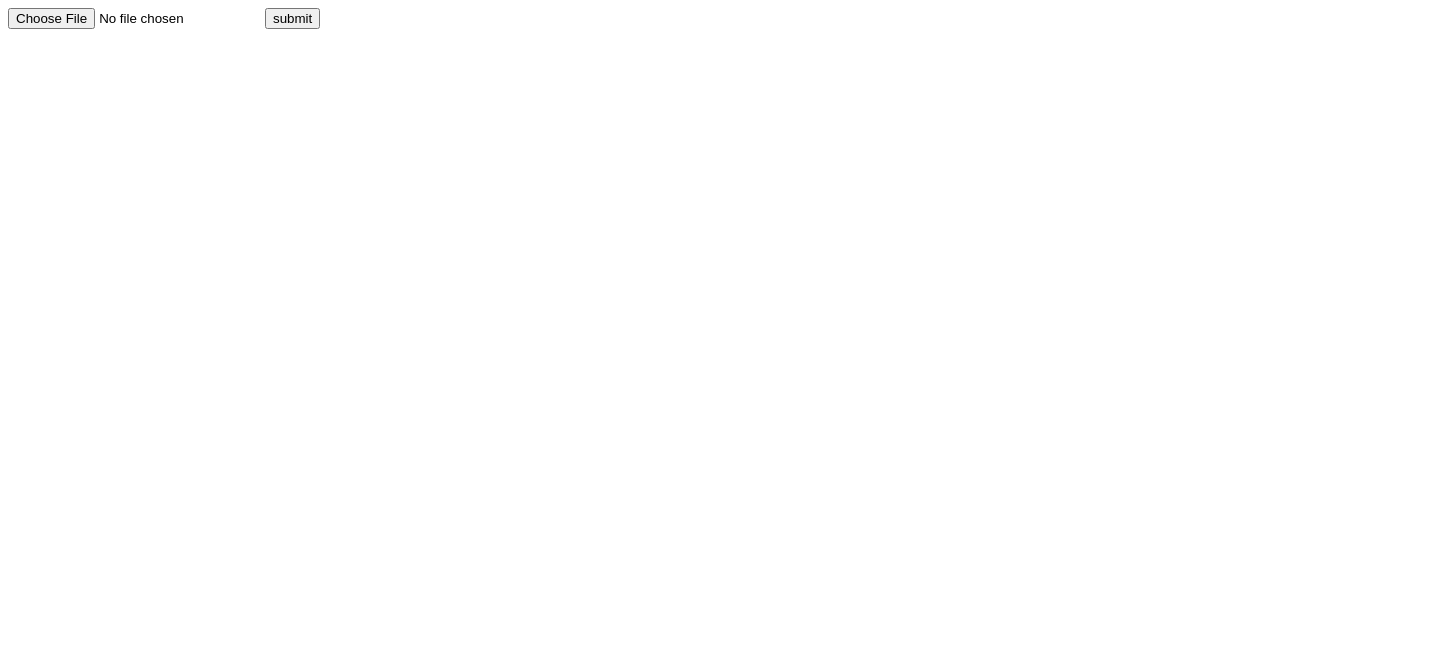
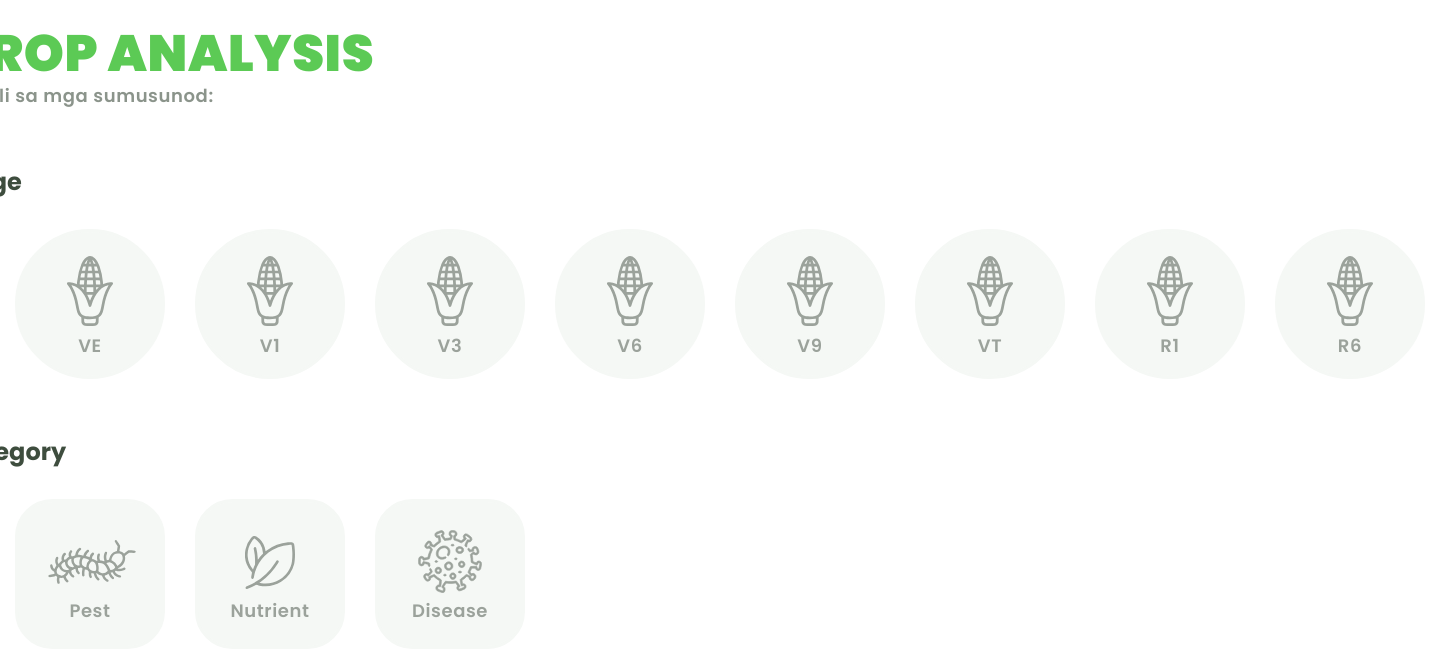
Before and after one commit to miguelcemiller/corn-analysis-api, a Flask app: page / in a window 1440 px wide; the page is wider, and only the part inside the window is pictured. Before the commit the part shown is almost empty. Shown: the top 657 px of that part. Run offline with Flask 2, Linux system fonts and the light colour scheme; tables that the repository leaves empty hold one stand-in row (values such as "Sample post").

Commit message:
started UI development

```diff
--- a/config.py
+++ b/config.py
@@ -10,6 +10,11 @@ class Config:
     STATIC_FOLDER = 'static'
     TEMPLATES_FOLDER = 'templates'
 
+    FLASK_APP = os.environ.get("FLASK_APP")
+    FLASK_ENV = os.environ.get("FLASK_ENV")
+    FLASK_RUN_PORT = os.environ.get("FLASK_RUN_PORT")
+    FLASK_RUN_HOST = os.environ.get("FLASK_RUN_HOST")
+
 DB_HOST = os.environ.get("DB_HOST")
 DB_USER = os.environ.get("DB_USER")
 DB_PASS = os.environ.get("DB_PASS")
--- /dev/null
+++ b/static/styles/main.css
@@ -0,0 +1,189 @@
+@import url("https://fonts.googleapis.com/css2?family=Poppins:wght@400;500;600;700;900&display=swap");
+
+:root {
+  --primary: #5cca55;
+  --bg: #ffffff;
+
+  --icon: #9ba29b;
+  --icon-selected: #5cca55;
+  --icon-bg: #f5f8f5;
+  --icon-bg-selected: #fefefe;
+
+  --text-header: #3e4d3e;
+  --text-body: #9ba29b;
+
+  --border: 3.5px solid #f5f8f5;
+  --border-hover: 3.5px solid #9ba29b;
+  --border-selected: 3.5px solid #5cca55;
+}
+
+* {
+  margin: 0;
+  padding: 0;
+  box-sizing: border-box;
+}
+
+body {
+  background-color: var(--bg);
+  font-family: "Poppins", sans-serif;
+
+  display: flex;
+  flex-direction: column;
+  align-items: center;
+}
+
+/* Container */
+.container {
+  width: 1540px;
+  padding-top: 15px;
+}
+
+/* Header Container */
+.header-container > span:first-child {
+  font-size: 51px;
+  font-weight: 800;
+  letter-spacing: 0.6px;
+
+  color: var(--primary);
+  display: block;
+}
+
+.header-container > span:nth-child(2) {
+  font-size: 18px;
+  font-weight: 600;
+  letter-spacing: 0.6px;
+
+  color: rgba(62, 77, 62, 0.6);
+
+  margin-top: -10px;
+  display: block;
+}
+
+/* Subheader Container */
+.subheader-container {
+  font-size: 24px;
+  font-weight: 700;
+  color: var(--text-header);
+  display: block;
+
+  padding-top: 55px;
+}
+
+/* Stages Container */
+.stages-container {
+  display: flex;
+  column-gap: 30px;
+}
+
+/* Stage Icon Container */
+.stage-icon-container {
+  height: 150px;
+  width: 150px;
+  border-radius: 50%;
+
+  background-color: var(--icon-bg);
+  border: var(--border);
+
+  display: flex;
+  flex-direction: column;
+  align-items: center;
+  justify-content: center;
+
+  cursor: pointer;
+
+  padding-top: 6px;
+}
+
+.stage-icon-container > img {
+  height: 70px;
+  width: auto;
+}
+
+.stage-icon-container > span {
+  font-size: 18px;
+  font-weight: 600;
+  letter-spacing: 0.6px;
+
+  color: var(--text-body);
+  padding-top: 6px;
+}
+
+/* Categories Container */
+.categories-container {
+  display: flex;
+  column-gap: 30px;
+}
+
+/* Category Icon Container */
+.category-icon-container {
+  height: 150px;
+  width: 150px;
+  border-radius: 25%;
+
+  background-color: var(--icon-bg);
+  border: var(--border);
+
+  display: flex;
+  flex-direction: column;
+  align-items: center;
+  justify-content: center;
+
+  cursor: pointer;
+
+  position: relative;
+}
+
+.category-icon-container:nth-child(1) > img {
+  position: absolute;
+  top: 16px;
+}
+
+.category-icon-container:nth-child(2) > img {
+  position: absolute;
+  top: 34px;
+}
+
+.category-icon-container:nth-child(3) > img {
+  position: absolute;
+  top: 28px;
+}
+
+.category-icon-container > span {
+  font-size: 18px;
+  font-weight: 600;
+  letter-spacing: 0.6px;
+  color: var(--text-body);
+
+  position: absolute;
+  bottom: 22px;
+}
+
+/* Utilities */
+a {
+  text-decoration: none;
+}
+
+img,
+span {
+  user-select: none;
+  -webkit-user-drag: none;
+}
+
+.hidden {
+  display: none;
+}
+
+.padding-content {
+  padding: 0px 65px;
+  padding-top: 30px;
+}
+
+.icon-selected {
+  background-color: var(--icon-bg-selected);
+  border: var(--border-selected);
+}
+
+.icon-hover:hover {
+  background-color: var(--bg);
+  border: var(--border-hover);
+}
--- a/templates/index.html
+++ b/templates/index.html
@@ -1,15 +1,148 @@
-{% extends 'main.html' %}
+{% extends 'main.html' %} {% block content %}
 
-{% block content %}
+<div class="container">
+  <div class="header-container">
+    <span>CROP ANALYSIS</span>
+    <span>Pumili sa mga sumusunod:</span>
+  </div>
 
-<form action="/" method="POST" enctype="multipart/form-data">
-    <input type="file" name="image" accept="image/*">
-    <input type="submit" value="submit">
-</form>
+  <span class="subheader-container">Stage</span>
+  <div class="stages-container padding-content">
+    <div class="stage-icon-container icon-hover">
+      <img src="/static/images/assets/stage.svg" draggable="false" />
+      <span>VE</span>
+    </div>
+    <div class="stage-icon-container icon-hover">
+      <img src="/static/images/assets/stage.svg" draggable="false" />
+      <span>V1</span>
+    </div>
+    <div class="stage-icon-container icon-hover">
+      <img src="/static/images/assets/stage.svg" draggable="false" />
+      <span>V3</span>
+    </div>
+    <div class="stage-icon-container icon-hover">
+      <img src="/static/images/assets/stage.svg" draggable="false" />
+      <span>V6</span>
+    </div>
+    <div class="stage-icon-container icon-hover">
+      <img src="/static/images/assets/stage.svg" draggable="false" />
+      <span>V9</span>
+    </div>
+    <div class="stage-icon-container icon-hover">
+      <img src="/static/images/assets/stage.svg" draggable="false" />
+      <span>VT</span>
+    </div>
+    <div class="stage-icon-container icon-hover">
+      <img src="/static/images/assets/stage.svg" draggable="false" />
+      <span>R1</span>
+    </div>
+    <div class="stage-icon-container icon-hover">
+      <img src="/static/images/assets/stage.svg" draggable="false" />
+      <span>R6</span>
+    </div>
+  </div>
+
+  <span class="subheader-container">Category</span>
+  <div class="categories-container padding-content">
+    <div class="category-icon-container icon-hover">
+      <img src="/static/images/assets/pest.svg" draggable="false" />
+      <span>Pest</span>
+    </div>
+    <div class="category-icon-container icon-hover">
+      <img src="/static/images/assets/nutrient.svg" draggable="false" />
+      <span>Nutrient</span>
+    </div>
+    <div class="category-icon-container icon-hover">
+      <img src="/static/images/assets/disease.svg" draggable="false" />
+      <span>Disease</span>
+    </div>
+  </div>
+</div>
+
+<!-- <div class="hidden">
+    <form action="/" method="POST" enctype="multipart/form-data">
+        <input type="file" name="image" accept="image/*">
+        <input type="submit" value="submit">
+    </form>
+
+    <input class="camera-input hidden" type="file" accept="image/*" capture="capture">
+
+    <button onclick="fetchJSON()">Fetch JSON from URL</button>
+</div> -->
 
 <script>
-    fetch('/api/pests')
-    .then(response => response.json())
-    .then(data => console.log(data))
+  // fetch('/api/pests')
+  // .then(response => response.json())
+  // .then(data => console.log(data))
+
+  // /* Mobile Detection */
+  // const cameraInput = document.getElementsByClassName("camera-input");
+
+  // if (/Android|webOS|iPhone|iPad|iPod|BlackBerry|IEMobile|Opera Mini/i.test(navigator.userAgent)){
+  //     // mobile
+  //     cameraInput.classList.add("hidden");
+  // } else{
+  //     // Not mobile
+  //     //cameraInput.classList.remove("hidden");
+  // }
+
+  /* Toggle Icons */
+  const stageIcons = document.querySelectorAll(".stage-icon-container");
+  const categoryIcons = document.querySelectorAll(".category-icon-container");
+
+  const stageIconsListener = (icons) => {
+    icons.forEach((icon) => {
+      icon.addEventListener("click", () => {
+        // Reset all
+        icons.forEach((icon) => {
+          icon.classList.remove("icon-selected");
+          const iconImage = icon.querySelector("img");
+          iconImage.src = "/static/images/assets/stage.svg";
+          const iconSpan = icon.querySelector("span");
+          iconSpan.style.color = "#9BA29B";
+
+          icon.classList.add("icon-hover");
+        });
+
+        // Change one
+        icon.classList.add("icon-selected");
+        const iconImage = icon.querySelector("img");
+        iconImage.src = "/static/images/assets/stage-alt.svg";
+        const iconSpan = icon.querySelector("span");
+        iconSpan.style.color = "#5cca55";
+
+        icon.classList.remove("icon-hover");
+      });
+    });
+  };
+
+  const categoryIconsListener = (icons) => {
+    icons.forEach((icon) => {
+      icon.addEventListener("click", () => {
+        // Change one
+        icon.classList.add("icon-selected");
+        const iconImage = icon.querySelector("img");
+        const iconSpan = icon.querySelector("span");
+
+        iconSpan.style.color = "#5cca55";
+        switch (iconSpan.innerHTML) {
+          case "Pest":
+            iconImage.src = "/static/images/assets/pest-alt.svg";
+            break;
+          case "Nutrient":
+            iconImage.src = "/static/images/assets/nutrient-alt.svg";
+            break;
+          case "Disease":
+            iconImage.src = "/static/images/assets/disease-alt.svg";
+            break;
+        }
+
+        icon.classList.remove("icon-hover");
+      });
+    });
+  };
+
+  stageIconsListener(stageIcons);
+  categoryIconsListener(categoryIcons);
 </script>
 {% endblock content %}
--- a/templates/main.html
+++ b/templates/main.html
@@ -4,7 +4,8 @@
     <meta charset="UTF-8">
     <meta http-equiv="X-UA-Compatible" content="IE=edge">
     <meta name="viewport" content="width=device-width, initial-scale=1.0">
-    <title>Sample Crop Analysis UI</title>
+    <link rel= "stylesheet" type= "text/css" href= "{{ url_for('static',filename='styles/main.css') }}">
+    <title>Crop Analysis UI</title>
 </head>
 <body>
     {% block content %}
--- a/views.py
+++ b/views.py
@@ -34,3 +34,9 @@ def home():
 def pests():
     pests = Pests.query.all()
     return pests
+
+
+@app.route('/submit', methods = ['POST', 'GET'])
+def submit():
+    print('The CNN model prediction will execute here...')
+    return render_template("submit.html")
```
Also changed, not shown: templates/submit.html (added, +17 -0 lines), main.css (deleted), static/images/assets/disease-alt.svg (added), static/images/assets/disease.svg (added), static/images/assets/nutrient-alt.svg (added), static/images/assets/nutrient.svg (added), static/images/assets/pest-alt.svg (added), static/images/assets/pest.svg (added), static/images/assets/stage-alt.svg (added), static/images/assets/stage.svg (added).
